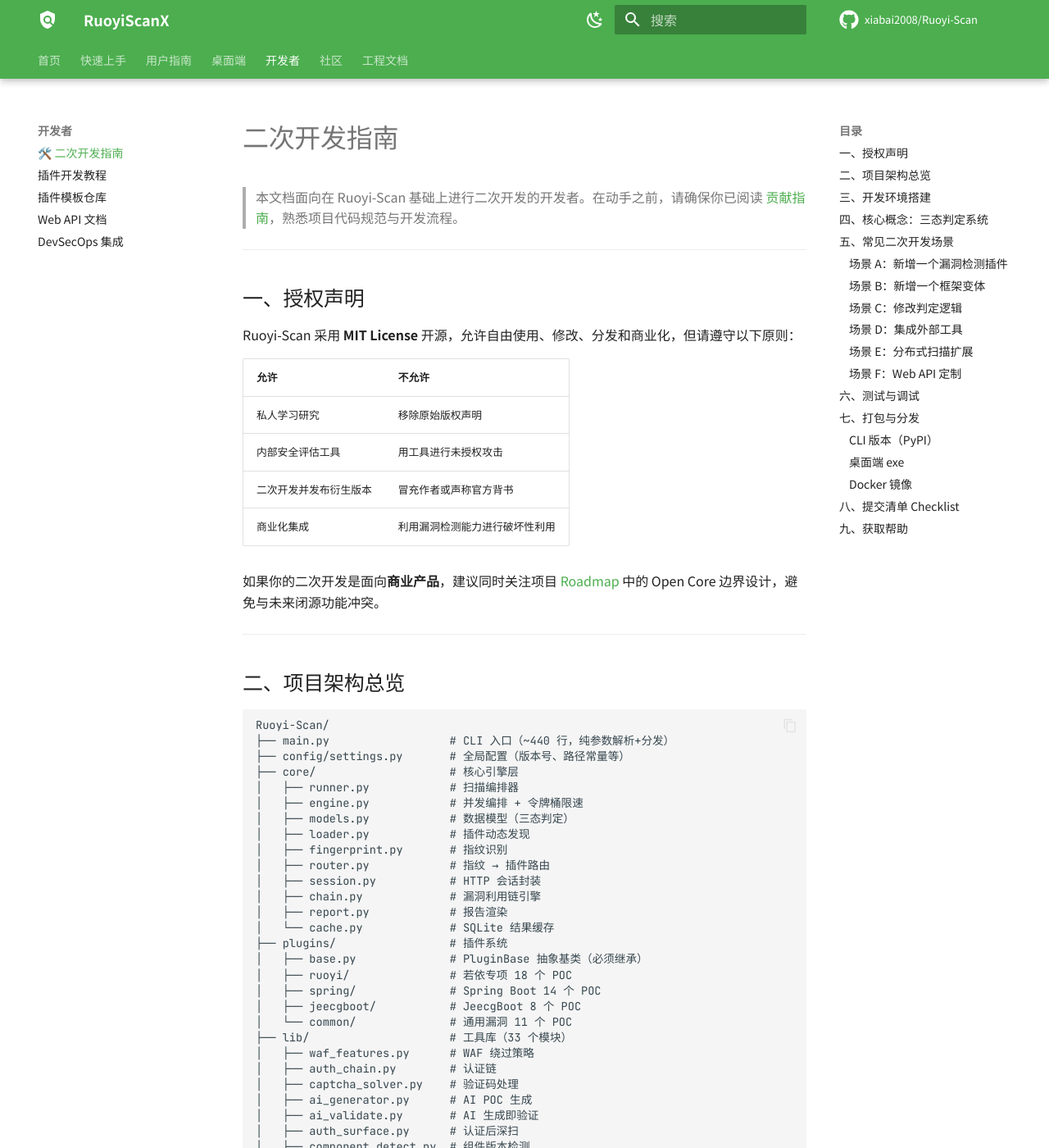
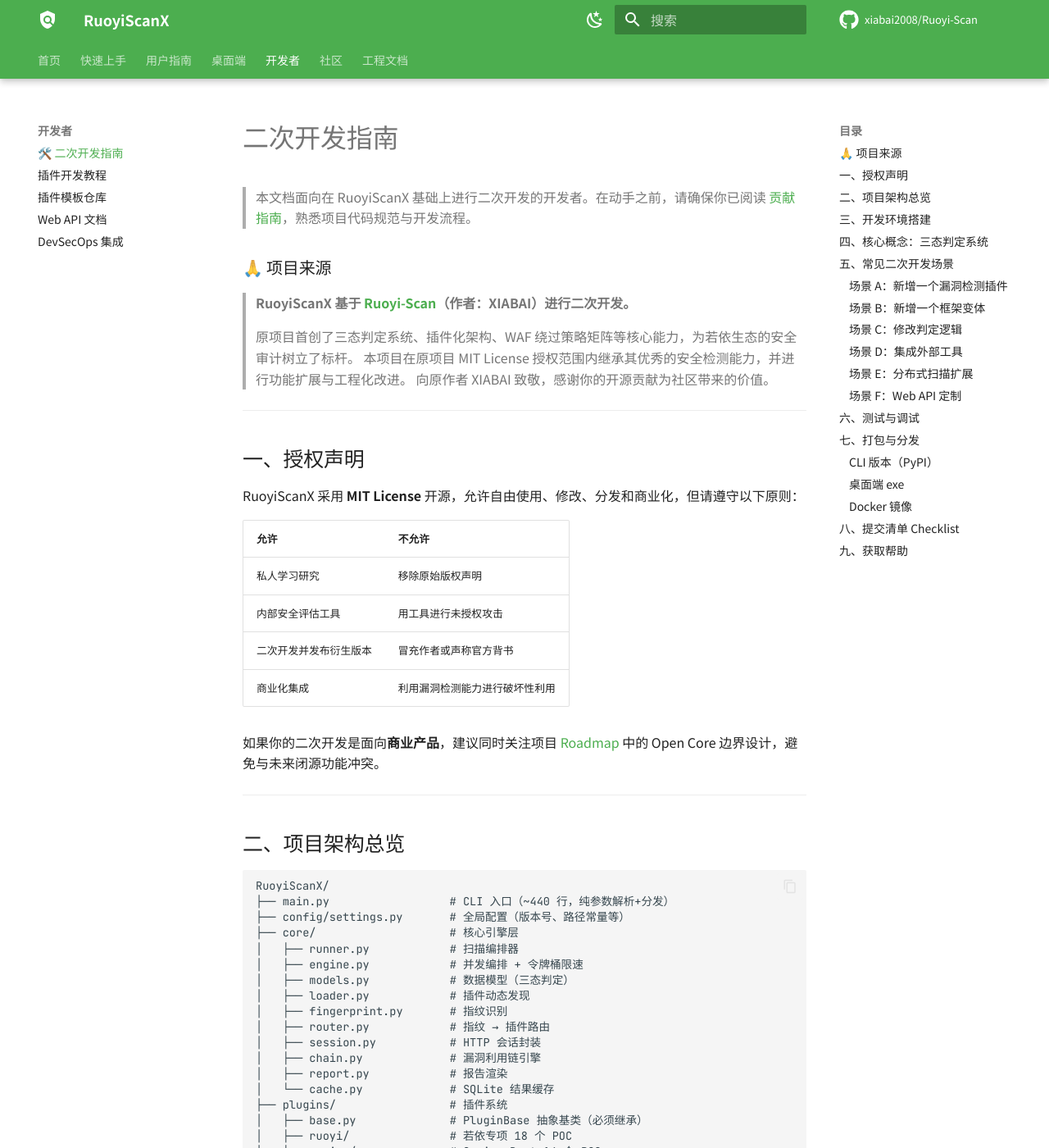
Before and after one commit to ZapcoMan/RuoyiScanX, an MkDocs documentation site: the page built from docs/SECONDARY_DEV.md, in a window 1280 px wide and 1400 px high. Shown: the whole window at 82% size. Built offline with MkDocs 1.6.1 and Material for MkDocs 9.7.7, drawn with Linux system fonts in a browser that asks for light colours; comment, search, counter and statistics services are not loaded; some of the changed text lies outside the part shown.

Commit message:
docs: 更新项目名称从Ruoyi-Scan到RuoyiScanX并完善文档
- 将项目名称统一从Ruoyi-Scan更新为RuoyiScanX
- 在二次开发指南中添加项目来源说明和原项目致谢
- 更新克隆仓库地址为新的GitHub仓库URL
- 修正安全报告中的项目名称引用
- 更新文件路径中的项目名称，包括Windows解压路径
- 修正文档中的项目标识符，保持命名一致性

````diff
--- a/docs/SECONDARY_DEV.md
+++ b/docs/SECONDARY_DEV.md
@@ -1,13 +1,21 @@
 # 二次开发指南
 
-> 本文档面向在 Ruoyi-Scan 基础上进行二次开发的开发者。在动手之前，请确保你已阅读
+> 本文档面向在 RuoyiScanX 基础上进行二次开发的开发者。在动手之前，请确保你已阅读
 > [贡献指南](CONTRIBUTING.md)，熟悉项目代码规范与开发流程。
+
+### 🙏 项目来源
+
+> **RuoyiScanX 基于 [Ruoyi-Scan](https://github.com/xiabai2008/Ruoyi-Scan)（作者：XIABAI）进行二次开发。**
+>
+> 原项目首创了三态判定系统、插件化架构、WAF 绕过策略矩阵等核心能力，为若依生态的安全审计树立了标杆。
+> 本项目在原项目 MIT License 授权范围内继承其优秀的安全检测能力，并进行功能扩展与工程化改进。
+> 向原作者 XIABAI 致敬，感谢你的开源贡献为社区带来的价值。
 
 ---
 
 ## 一、授权声明
 
-Ruoyi-Scan 采用 **MIT License** 开源，允许自由使用、修改、分发和商业化，但请遵守以下原则：
+RuoyiScanX 采用 **MIT License** 开源，允许自由使用、修改、分发和商业化，但请遵守以下原则：
 
 | 允许 | 不允许 |
 |------|--------|
@@ -23,7 +31,7 @@
 ## 二、项目架构总览
 
 ```
-Ruoyi-Scan/
+RuoyiScanX/
 ├── main.py                  # CLI 入口（~440 行，纯参数解析+分发）
 ├── config/settings.py       # 全局配置（版本号、路径常量等）
 ├── core/                    # 核心引擎层
@@ -71,8 +79,8 @@
 
 ```bash
 # 1. 克隆仓库
-git clone https://github.com/<your-username>/Ruoyi-Scan.git
-cd Ruoyi-Scan
+git clone https://github.com/ZapcoMan/RuoyiScanX.git
+cd RuoyiScanX
 
 # 2. 创建虚拟环境
 python -m venv .venv
@@ -95,7 +103,7 @@
 
 ## 四、核心概念：三态判定系统
 
-Ruoyi-Scan 的核心区别点，所有插件必须严格遵守：
+RuoyiScanX 的核心区别点，所有插件必须严格遵守：
 
 ```
 STATUS_CONFIRMED   ← 漏洞确实存在（有明确证据链）
@@ -239,7 +247,7 @@
 
 关键实现点（`desktop/` 目录）：
 - 引擎编译期嵌入壳二进制
-- 运行时自解压到 `%LOCALAPPDATA%\Ruoyi-Scan\engine\`
+- 运行时自解压到 `%LOCALAPPDATA%\RuoyiScanX\engine\`
 - 子进程挂 Windows JobObject，壳崩溃时引擎树自动回收
 - NSIS 安装包含卸载清理钩子
 
````
Also changed, not shown: docs/ROADMAP.md (+1 -1 lines), docs/SECURITY.md (+3 -3 lines), docs/security_report.md (+1 -1 lines), docs/template_repo.md (+1 -1 lines).
